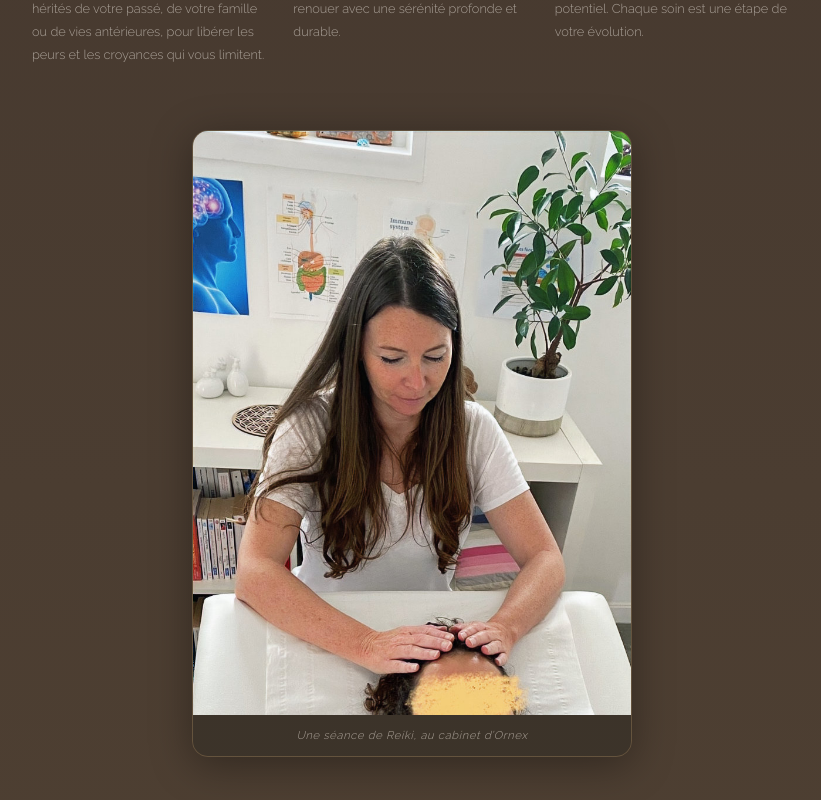
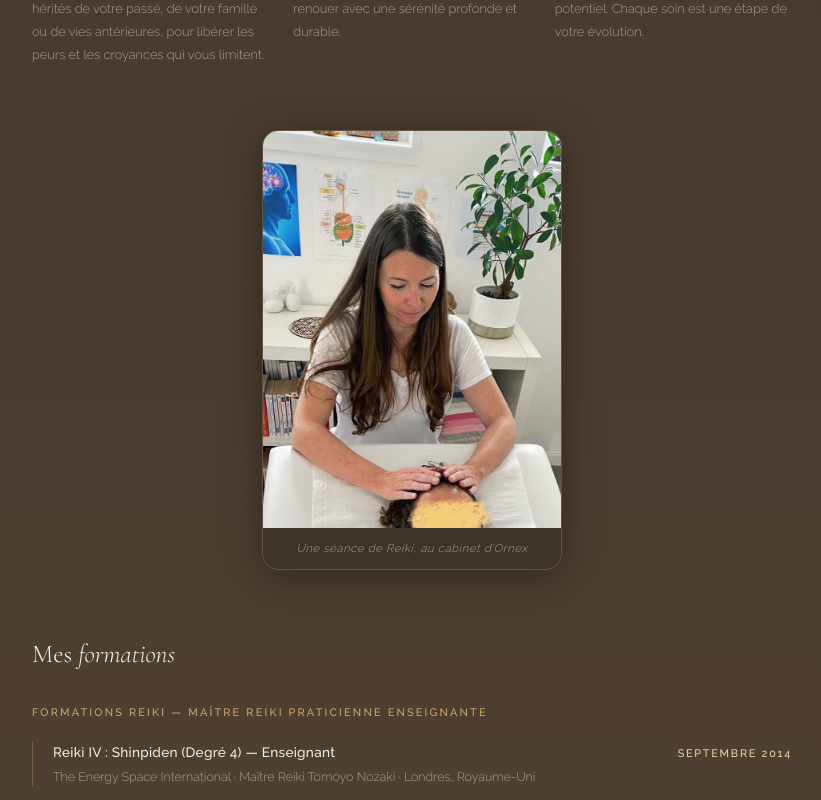
Before and after one commit to LucaMartinet7/Website_Carole, a React (Vite) app: page / in a window 1280 px wide. Shown: the part 3480-4280 px from the top of the page, without its empty margins (228-1049 px from the left). Built offline with nearby package versions, Linux system fonts and the light colour scheme.

Commit message:
Réduit la taille de la photo de séance dans À propos

```diff
--- a/src/components/AboutSection.tsx
+++ b/src/components/AboutSection.tsx
@@ -80,7 +80,7 @@ export function AboutSection() {
             </div>
           </Reveal>
 
-          <Reveal delayMs={150} className="mx-auto mt-16 max-w-[440px] overflow-hidden rounded-2xl border border-[rgba(201,169,110,0.2)] shadow-[0_8px_40px_rgba(0,0,0,0.35)]">
+          <Reveal delayMs={150} className="mx-auto mt-16 max-w-[300px] overflow-hidden rounded-2xl border border-[rgba(201,169,110,0.2)] shadow-[0_8px_40px_rgba(0,0,0,0.35)]">
             <figure>
               <img
                 src="/photos/reiki-soin.jpg"
```
